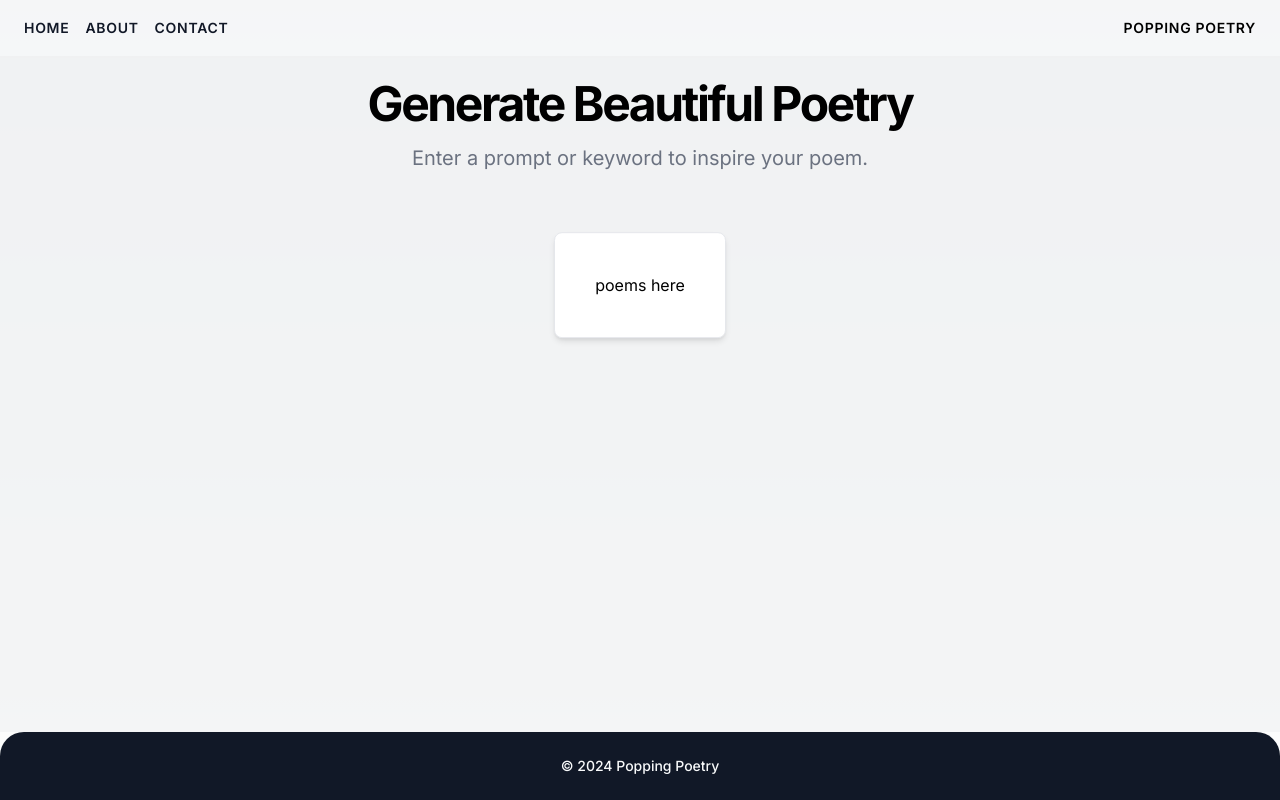
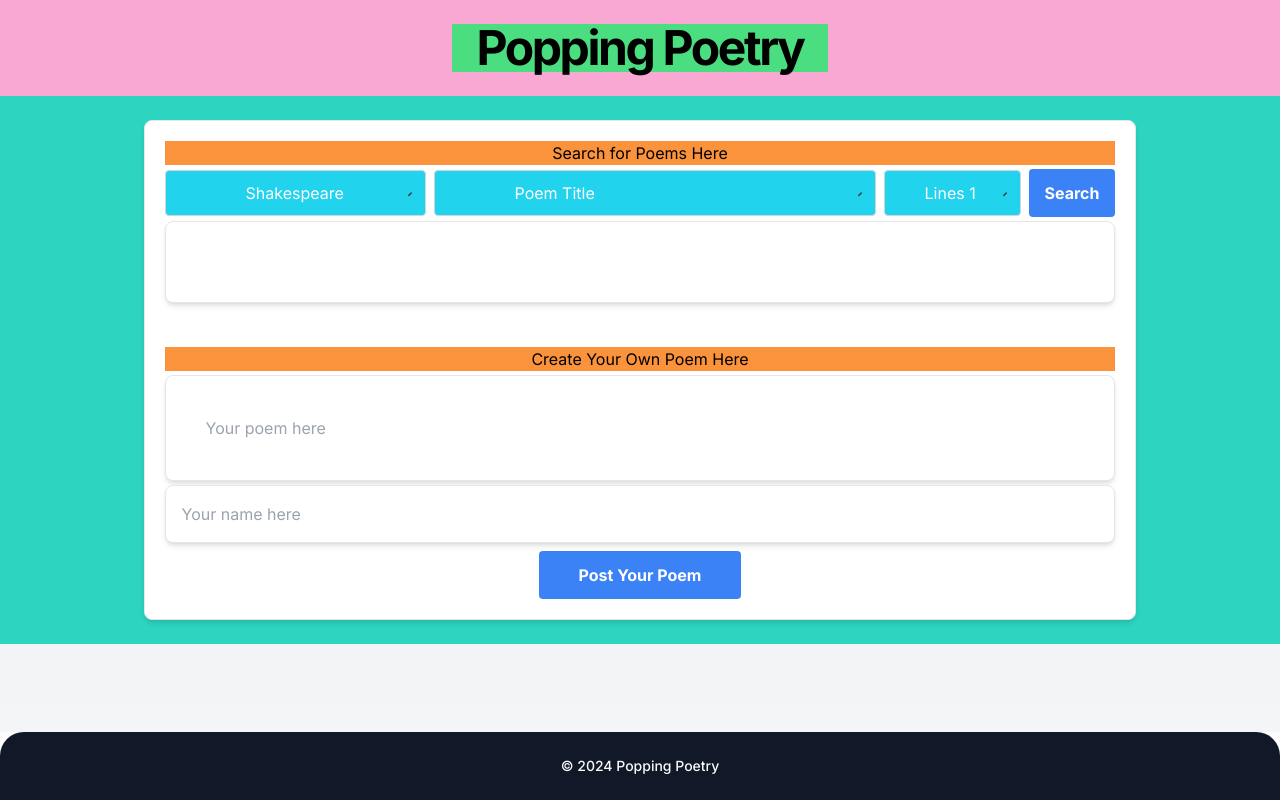
Before and after one commit to kokawaguchi/cprg306-poetry, a Next.js app: page / in a window 1280 px wide. Built offline with nearby package versions, Linux system fonts and the light colour scheme.

Commit message:
Rough Outline Complete

```diff
--- a/app/page.js
+++ b/app/page.js
@@ -4,52 +4,129 @@ import Link from "next/link";
 
 export default function Page() {
   return (
-    <div className="flex flex-col min-h-screen">
-      <header className="bg-gray-50/90 shadow-sm dark:bg-gray-950/90">
-        <div className="container flex items-center justify-between h-14 px-4 md:px-6">
-          <nav className="items-center space-x-4 text-sm font-semibold tracking-wider uppercase">
-            <Link className="text-gray-900 dark:text-gray-50" href="#">
-              Home
-            </Link>
-            <Link className="text-gray-900 dark:text-gray-50" href="#">
-              About
-            </Link>
-            <Link className="text-gray-900 dark:text-gray-50" href="#">
-              Contact
-            </Link>
-          </nav>
-          <div className="flex items-center space-x-4">
-            <Link
-              className="text-sm font-semibold tracking-wider uppercase underline-anim-primary"
-              href="#"
-            >
+    <div className="flex flex-col min-h-screen ">
+      <header className="bg-gray-50/90 shadow-sm dark:bg-gray-950/90"></header>
+      <main className="flex-1 bg-gray-100/90 dark:bg-gray-800/90">
+        <div className="flex items-center justify-center w-full py-6 bg-pink-300">
+          {/* Title */}
+          <div className="grid max-w-3xl px-4 text-center md:px-6 bg-green-400">
+            <h1 className="text-3xl font-bold tracking-tighter sm:text-4xl lg:text-5xl justify-center w-full">
               Popping Poetry
-            </Link>
+            </h1>
           </div>
         </div>
-      </header>
-      <main className="flex-1 bg-gray-100/90 dark:bg-gray-800/90">
-        <div className="flex items-center justify-center w-full py-6">
-          <div className="grid max-w-3xl gap-4 px-4 text-center md:px-6">
-            <h1 className="text-3xl font-bold tracking-tighter sm:text-4xl lg:text-5xl">
-              Generate Beautiful Poetry
-            </h1>
-            <p className="text-gray-500 md:text-xl dark:text-gray-400">
-              Enter a prompt or keyword to inspire your poem.
-            </p>
-            <div className="flex flex-col gap-2 md:flex-row md:gap-4 lg:gap-2"></div>
-          </div>
-        </div>
-        <div className="py-6">
-          <div className="container flex items-center justify-center px-4 md:px-6">
-            <div className="grid max-w-3xl gap-4 p-4 border border-gray-200 rounded-lg bg-white shadow-md md:p-10 md:gap-8 dark:border-gray-800 dark:bg-gray-950/90 dark:shadow-lg animate-bounce">
-              <p>poems here</p>
+
+        {/* Main Area Begins */}
+        <div className="py-6 flex flex-col items-center justify-center w-full bg-teal-400">
+          <div className="container flex flex-col items-center justify-center px-6 md:px-6">
+            <div
+              className="mt- justify-center grid max-w-5xl gap-1 p-4 border border-gray-200 rounded-lg
+             bg-white shadow-md md:p-5 md:gap-2bg-white-900 dark:shadow-lg"
+            >
+              {/* Search for Poems Begins */}
+              <div className="bg-orange-400  w-full text-center">
+                Search for Poems Here
+              </div>
+              <div className="flex flex-row items-center">
+                {/* Dropdown for Author */}
+                <div className="relative mr-2 ">
+                  <select
+                    className="block appearance-none w-full bg-cyan-400 border border-gray-300 text-white py-3 px-20 pr-20 rounded
+                  leading-tight "
+                  >
+                    <option>Shakespeare</option>
+                    <option>Poetry Guy</option>
+                    {/* TODO: API to retrieve all authors in db */}
+                  </select>
+                  <div className="pointer-events-none absolute inset-y-0 right-0 flex items-center px-2 text-gray-700">
+                    <svg
+                      className="fill-current h-4 w-4"
+                      xmlns="http://www.w3.org/2000/svg"
+                      viewBox="0 0 20 20"
+                    >
+                      <path d="M9.293 13.707a1 1 0 0 1-1.414-1.414l3-3a1 1 0 0 1 1.414 1.414l-3 3z" />
+                    </svg>
+                  </div>
+                </div>
+
+                {/* Dropdown for Title */}
+                <div className="relative mr-2">
+                  <select
+                    className="block appearance-none w-full bg-cyan-400 border border-gray-300 text-white py-3 px-20 pr-20 rounded
+                  leading-tight  focus:border-gray-500"
+                  >
+                    <option>Poem Title</option>
+                    <option>A Gentle Breeze Road On A Cold Day</option>
+                    {/* TODO: API to retrieve all titles in db */}
+                  </select>
+                  <div className="pointer-events-none absolute inset-y-0 right-0 flex items-center px-2 text-gray-700">
+                    <svg
+                      className="fill-current h-4 w-4"
+                      xmlns="http://www.w3.org/2000/svg"
+                      viewBox="0 0 20 20"
+                    >
+                      <path d="M9.293 13.707a1 1 0 0 1-1.414-1.414l3-3a1 1 0 0 1 1.414 1.414l-3 3z" />
+                    </svg>
+                  </div>
+                </div>
+
+                {/* Dropdown for Lines */}
+                <div className="relative mr-2">
+                  <select
+                    className="block appearance-none w-full bg-cyan-400 border border-gray-300 text-white py-3 px-10 pr-10 rounded
+                  leading-tight  focus:border-gray-500"
+                  >
+                    <option>Lines 1</option>
+                    <option>Lines 2</option>
+                    {/* TODO: API to retrieve all line counts in db */}
+                  </select>
+                  <div className="pointer-events-none absolute inset-y-0 right-0 flex items-center px-2 text-gray-700">
+                    <svg
+                      className="fill-current h-4 w-4"
+                      xmlns="http://www.w3.org/2000/svg"
+                      viewBox="0 0 20 20"
+                    >
+                      <path d="M9.293 13.707a1 1 0 0 1-1.414-1.414l3-3a1 1 0 0 1 1.414 1.414l-3 3z" />
+                    </svg>
+                  </div>
+                </div>
+
+                {/* Search Button */}
+                <button className="bg-blue-500 hover:bg-blue-700 text-white font-bold py-3 px-4 rounded">
+                  Search
+                </button>
+              </div>
+              {/* Boxed area for API data */}
+              <div className=" border border-gray-200 rounded-lg bg-white shadow-md md:p-10 bg-orange-100 dark:shadow-lg mb-10"></div>
+
+              {/* Create Your Own Poem Starts */}
+              <div className="container flex flex-col items-center justify-center ">
+                <div className="bg-orange-400 mb-1 w-full text-center">
+                  Create Your Own Poem Here
+                </div>
+
+                {/* Box Area to Enter Poem */}
+                <div className="flex flex-col items-center mb-1 w-full">
+                  <div className="border border-gray-200 rounded-lg bg-white shadow-md md:p-10 bg-orange-100 dark:shadow-lg w-full">
+                    <input type="text" placeholder="Your poem here"></input>
+                  </div>
+                </div>
+
+                {/* Box Area to Enter Author */}
+                <div className="flex flex-col items-center mb-2 w-full">
+                  <div className="border border-gray-200 rounded-lg bg-white shadow-md md:p-4 bg-orange-100 dark:shadow-lg w-full">
+                    <input type="text" placeholder="Your name here"></input>
+                  </div>
+                </div>
+
+                {/* Search Button */}
+                <button className="bg-blue-500 hover:bg-blue-700 text-white font-bold py-3 px-10 rounded w-1/8">
+                  Post Your Poem
+                </button>
+              </div>
+              {/* Create Your Own Poem Ends */}
             </div>
-          </div>
-        </div>
-        <div className="py-6">
-          <div className="container flex items-center justify-center px-4 md:px-6">
-            <div className="grid max-w-3xl gap-4 p-4 md:p-10 md:gap-8"></div>
+            {/* Main Area Ends */}
           </div>
         </div>
       </main>
```
Also changed, not shown: zzzoutline.png (added), 1 other file (tests, documents, lock files or other folders).
